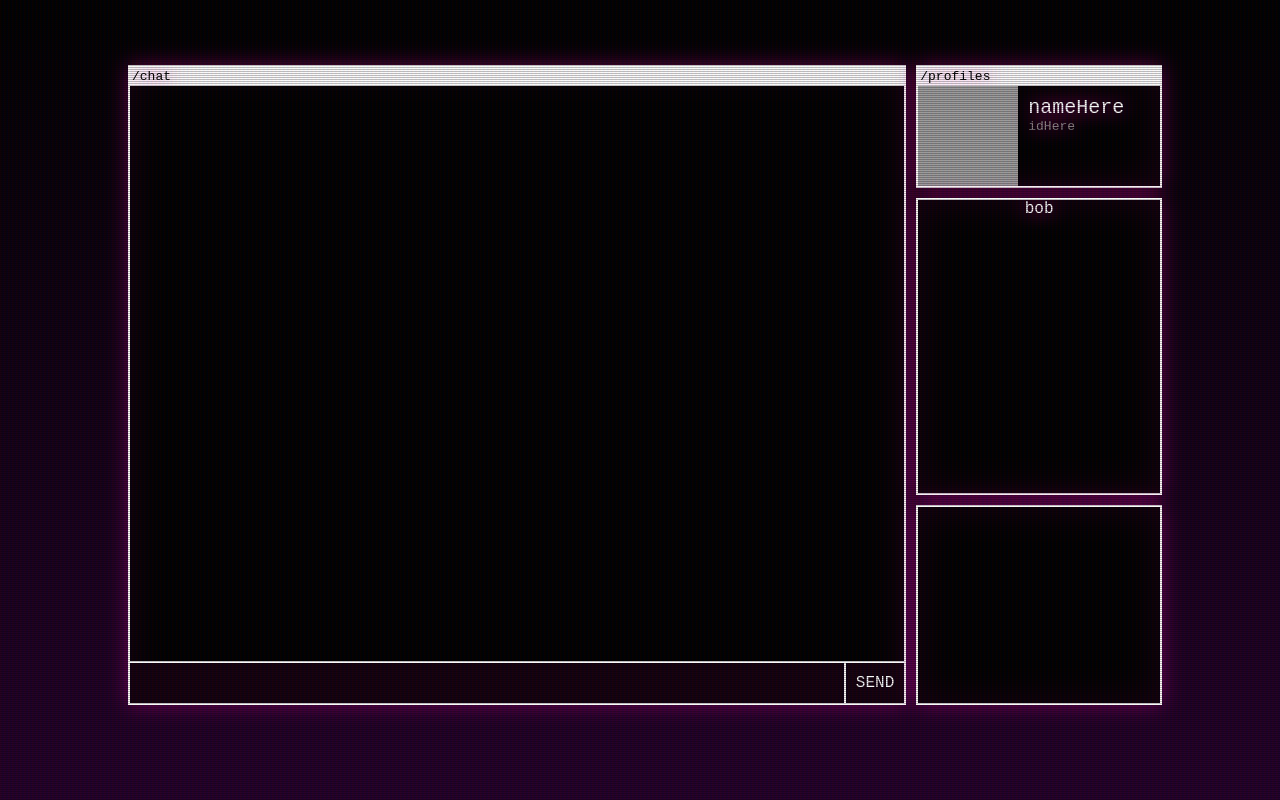
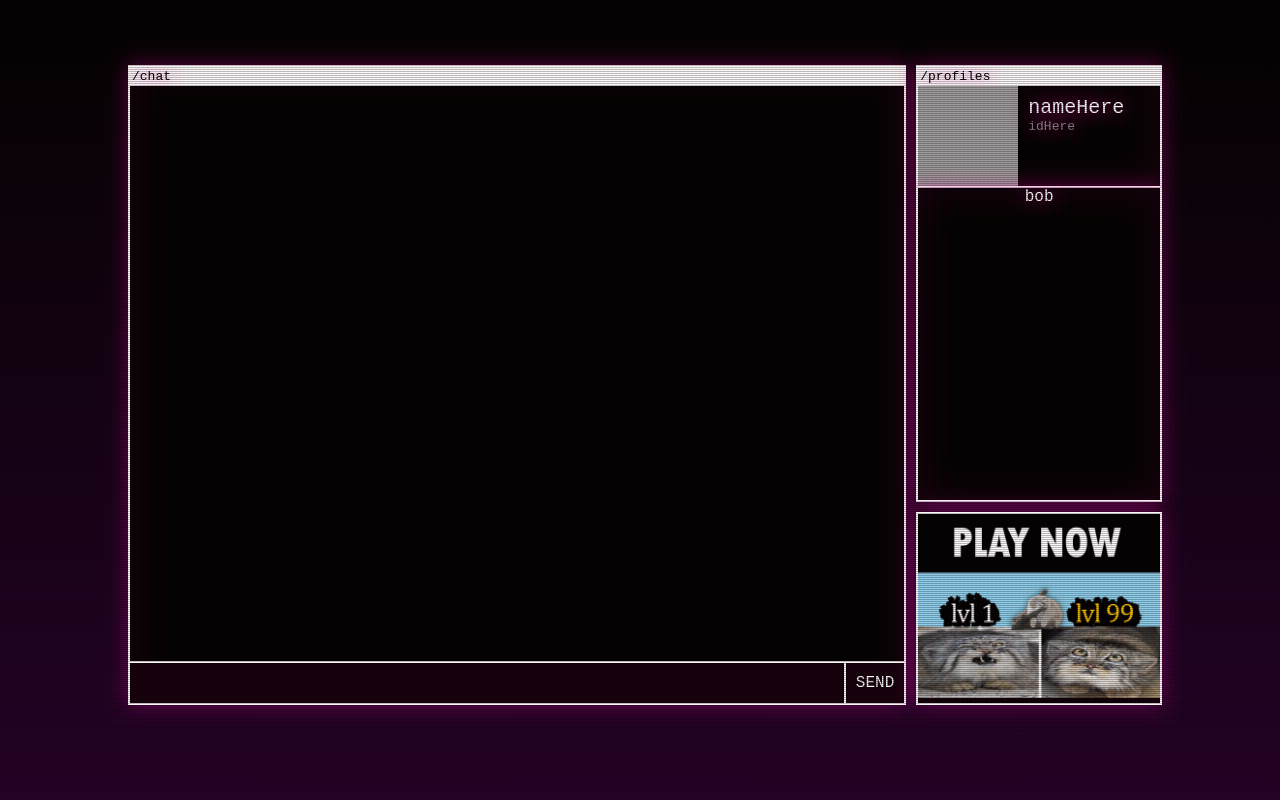
Before and after one commit to wiki-Bird/chat, a plain HTML site: page frontend/index.html in a window 1280 px wide. Drawn offline with Linux system fonts and the light colour scheme; grey boxes are pictures that could not be loaded.

Commit message:
Added ads

```diff
--- a/frontend/css/main.css
+++ b/frontend/css/main.css
@@ -206,7 +206,8 @@ body::before{
 }
 .onlineUsers {
     flex-grow: 1;
-    margin-top: 10px;
+    border-top: none;
+    margin-top: 0px;
     margin-bottom: 10px;
 }
 
@@ -216,7 +217,6 @@ body::before{
 }
 
 .funnyBox {
-    height: 200px;
     margin-bottom: 0;
 }
 
@@ -249,3 +249,9 @@ body::before{
     justify-content: left;
     padding: 10px;
 }
+
+.funnyImage {
+    width: 100%;
+    padding: 0;
+    margin: 0;
+}
--- a/frontend/index.html
+++ b/frontend/index.html
@@ -45,6 +45,9 @@
                 bob
             </div>
             <div class="funnyBox contentBox rightSide">
+                <a href="https://ramiels.me" target="_blank">
+                    <img class="funnyImage" src="images/ads/overwatch.gif" loading="lazy">
+                </a>
             </div>
         </div>
     </div>
--- a/frontend/src/main.js
+++ b/frontend/src/main.js
@@ -10,11 +10,6 @@ ws.onopen = () => {
 ws.onerror = (error) => {
     console.error('WebSocket Error:', error);
 };
-// ws.onmessage = (event) => {
-//     const message = document.createElement('li');
-//     message.textContent = event.data;
-//     messages.appendChild(message);
-// };
 ws.onmessage = (event) => {
     var _a, _b;
     const data = JSON.parse(event.data);
@@ -95,3 +90,13 @@ ws.onmessage = (event) => {
         input.value = '';
     }
 });
+const funnyImage = document.querySelector('.funnyImage');
+const images = ["jerma", "overwatch", "spies", "house", "truefake", "levels2"];
+let i = Math.floor(Math.random() * images.length);
+funnyImage.src = `images/ads/${images[i]}.gif`;
+setInterval(() => {
+    i += 1;
+    if (i >= images.length)
+        i = 0;
+    funnyImage.src = `./images/ads/${images[i]}.gif`;
+}, 10000);
```
Also changed, not shown: frontend/src/main.ts (+10 -8 lines), frontend/images/ads/house.gif (added), frontend/images/ads/jerma.gif (added), frontend/images/ads/levels2.gif (added), frontend/images/ads/overwatch.gif (added), frontend/images/ads/spies.gif (added), frontend/images/ads/truefake.gif (added).
